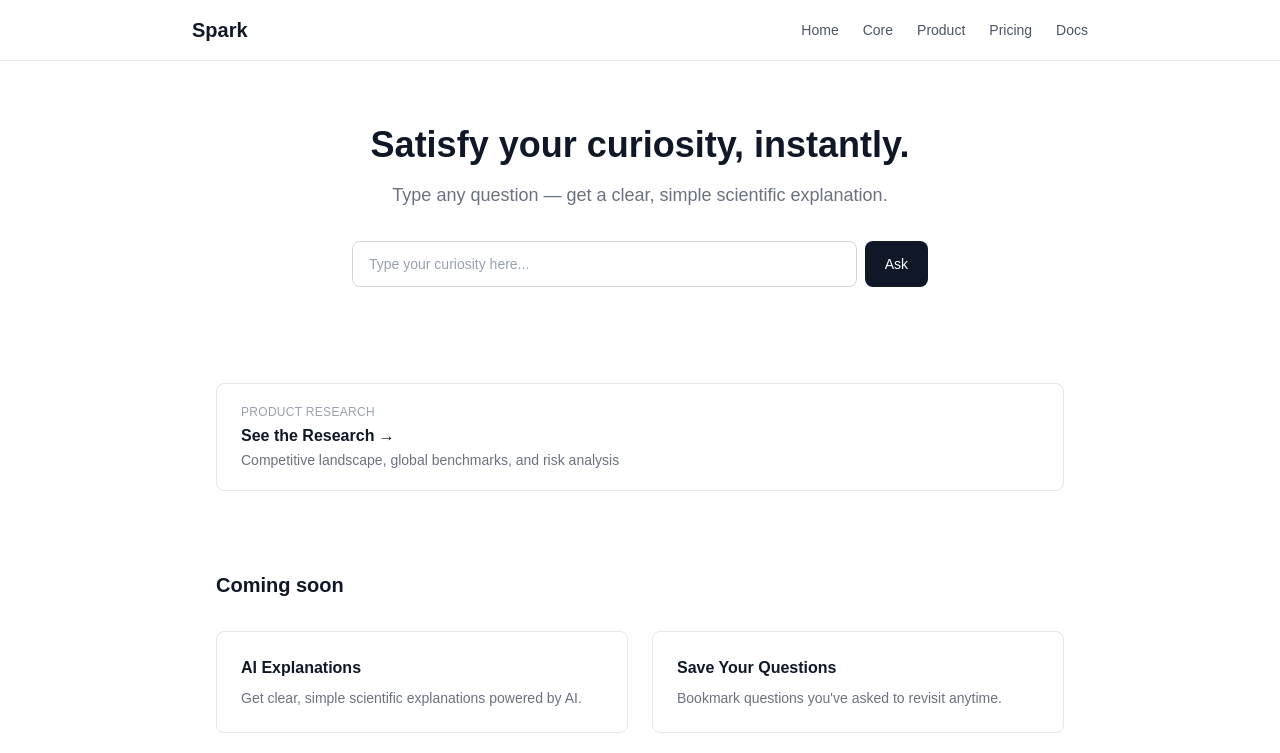
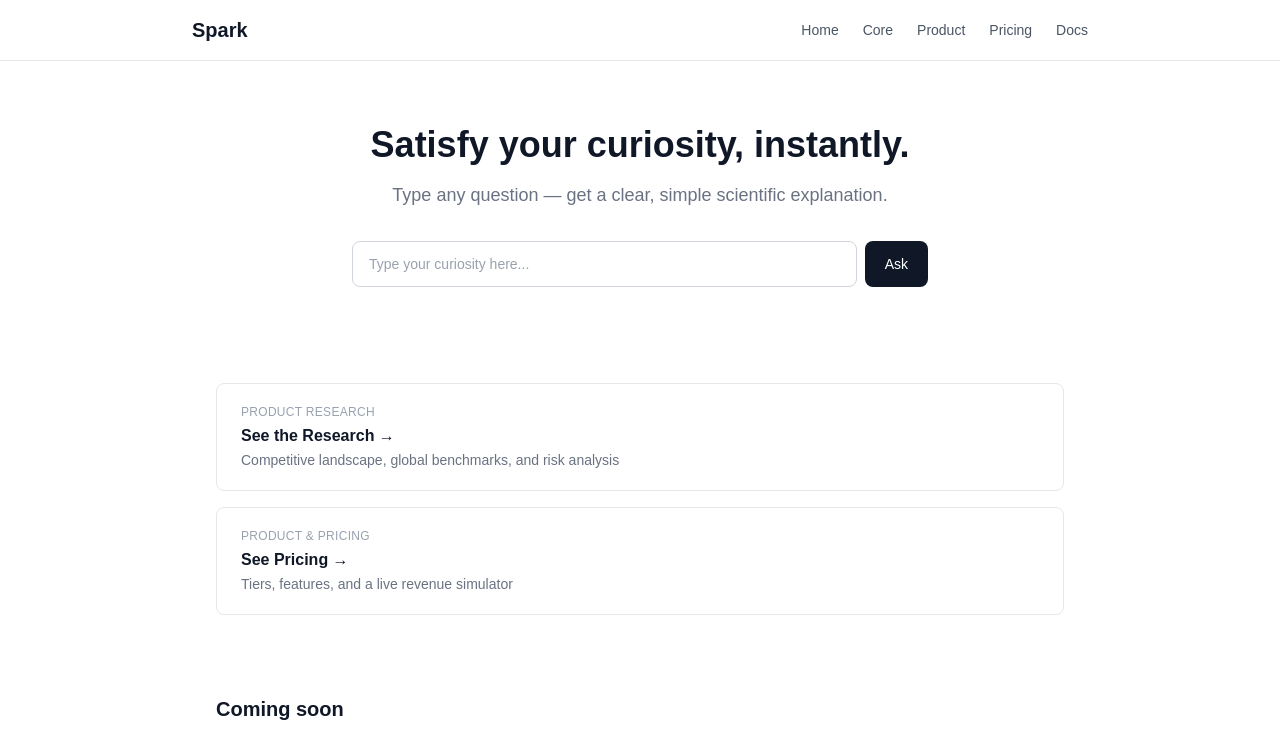
Before and after one commit to jdiego-cloud/spark, a Next.js app: page / in a window 1280 px wide. Shown: the top 753 px of the page. Built offline with nearby package versions, Linux system fonts and the light colour scheme.

Commit message:
Update homepage: add Pricing link card, remove outdated AI Explanations from roadmap

```diff
--- a/app/page.tsx
+++ b/app/page.tsx
@@ -1,10 +1,6 @@
 import Link from 'next/link'
 
 const roadmapFeatures = [
-  {
-    title: 'AI Explanations',
-    description: 'Get clear, simple scientific explanations powered by AI.',
-  },
   {
     title: 'Save Your Questions',
     description: "Bookmark questions you've asked to revisit anytime.",
@@ -59,6 +55,20 @@ export default function HomePage() {
             </p>
           </div>
         </Link>
+        <Link
+          href="/pricing"
+          className="flex items-center justify-between border border-gray-200 rounded-lg px-6 py-5 hover:bg-gray-50 group mt-4"
+        >
+          <div>
+            <p className="text-xs font-medium text-gray-400 uppercase tracking-wide mb-1">
+              Product &amp; pricing
+            </p>
+            <p className="font-semibold text-gray-900">See Pricing →</p>
+            <p className="text-sm text-gray-500 mt-0.5">
+              Tiers, features, and a live revenue simulator
+            </p>
+          </div>
+        </Link>
       </section>
 
       <section>
```
